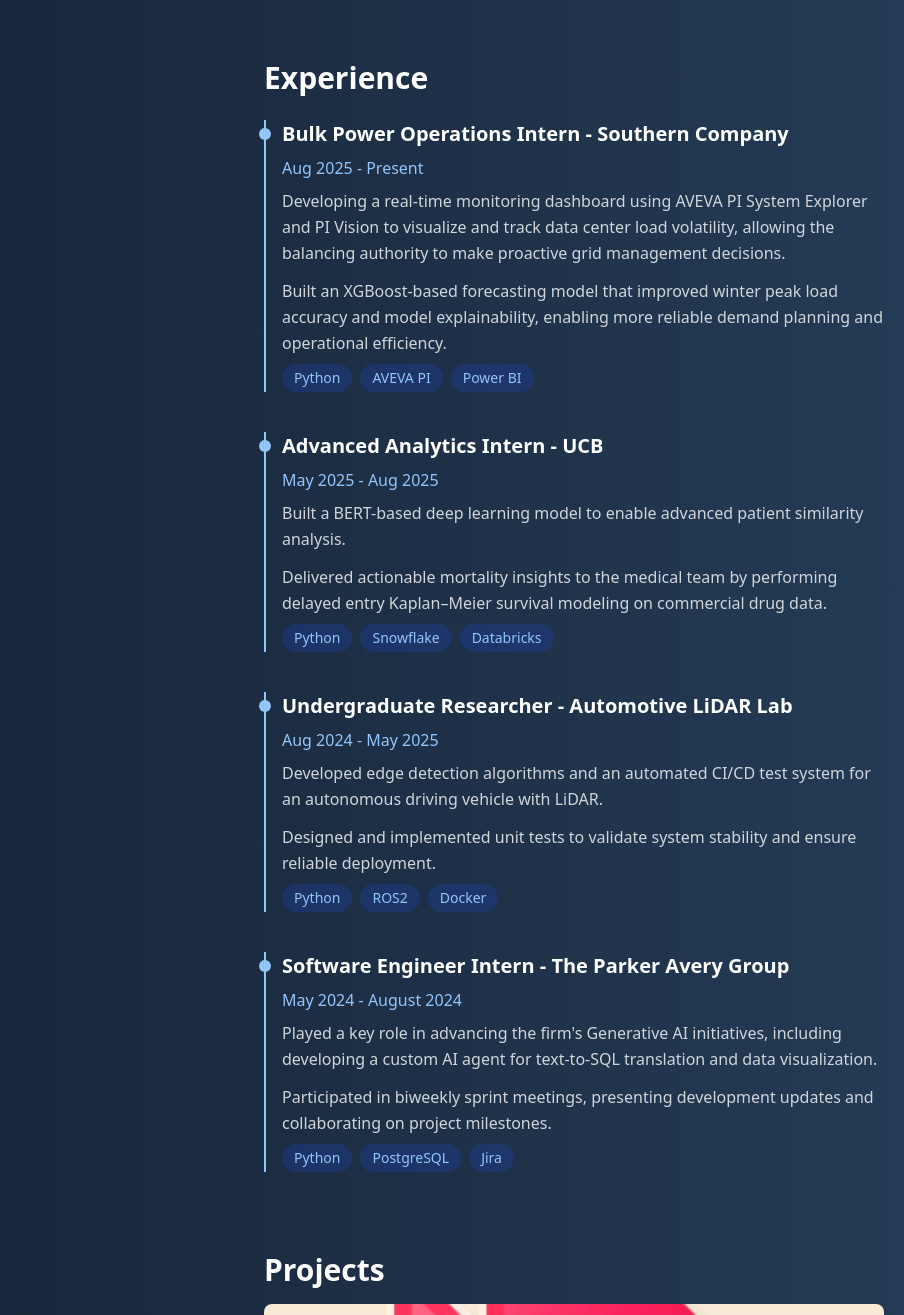
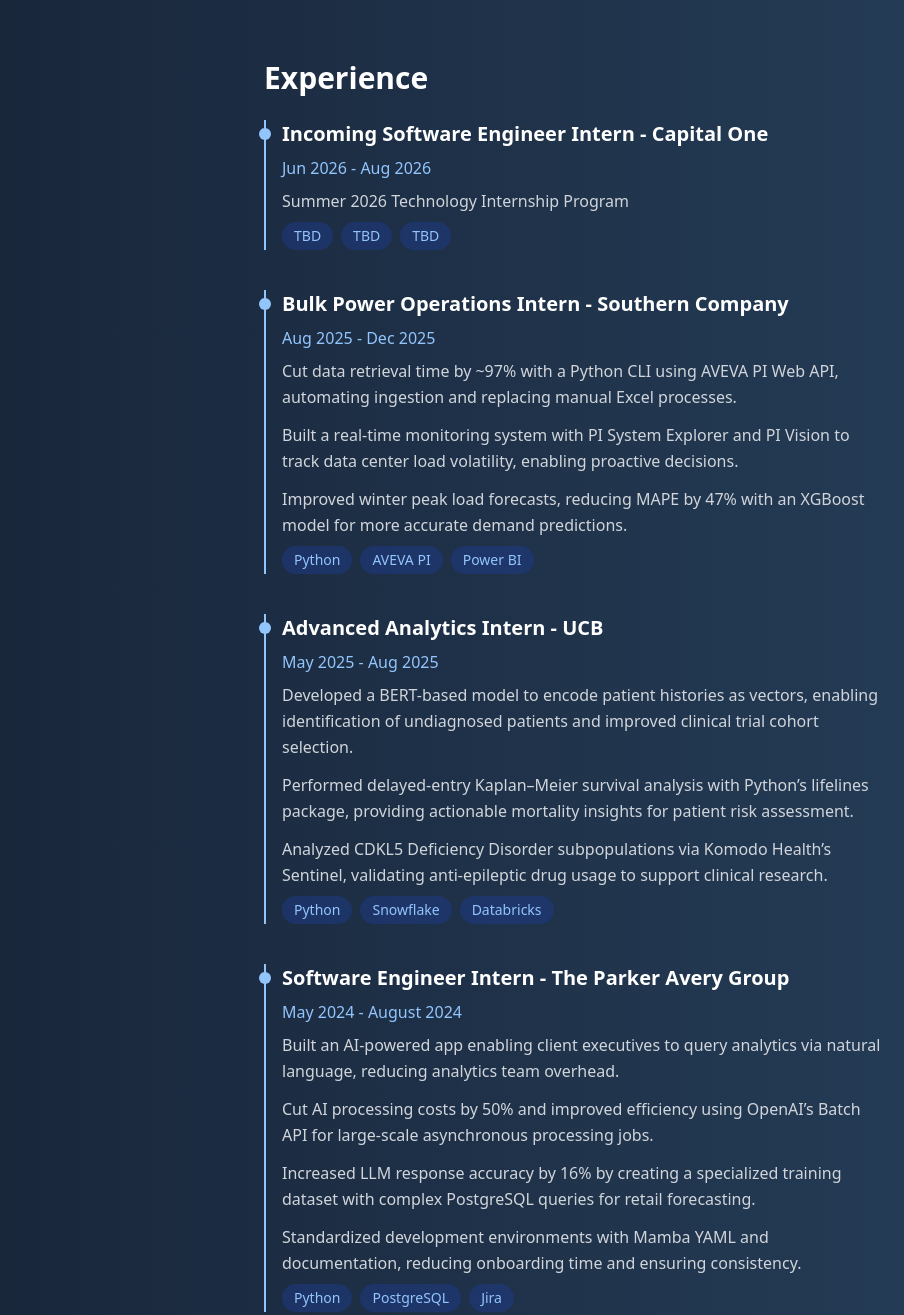
Before and after one commit to birastor22/Portfolio-Website, a website: page index.html in a window 1280 px wide. Shown: the part 1700-3015 px from the top of the page, without its empty margins (376-1280 px from the left). Drawn offline with nearby package versions, Linux system fonts and the light colour scheme.

Commit message:
added canonical and updated info

```diff
--- a/index.html
+++ b/index.html
@@ -9,6 +9,7 @@
     <script src="https://cdn.jsdelivr.net/particles.js/2.0.0/particles.min.js"></script>
     <meta name="keywords" content="Ben Irastorza, Ben Irastorza Portfolio, Web Developer Ben Irastorza, Ben Irastorza Website, Portfolio Website, Web Development">
     <meta name="author" content="Ben Irastorza">
+    <link rel="canonical" href="https://www.ben-irastorza.dev/" />
     <meta property="og:title" content="Ben Irastorza Portfolio Website.">
     <meta property="og:description" content="Ben Irastorza Portfolio Website.">
     <meta property="og:image" content="assets/images/og_image.jpeg">
@@ -237,6 +238,32 @@
                 <h2 class="text-3xl font-bold text-white mb-6">Experience</h2>
                 <div class="experience max-w-3xl space-y-10">
 
+                    <!-- Incoming Experience Item -->
+                    <article class="relative pl-4 border-l-2 border-blue-300">
+                        <!-- Timeline dot -->
+                        <div class="absolute w-3 h-3 bg-blue-300 rounded-full -left-[7px] top-2"></div>
+                        <!-- Content -->
+                        <div class="space-y-2">
+                            <h3 class="text-xl font-semibold text-white">
+                                Incoming Software Engineer Intern -
+                                <a href="https://www.capitalone.com/" target="_blank" class="hover:text-orange-200 text-white font-semibold">Capital One</a>
+                            </h3>
+                            <h4 class="text-blue-300 font-medium">Jun 2026 - Aug 2026</h4>
+                            <!-- Description -->
+                            <div class="space-y-3 text-gray-300">
+                                <p class="leading-relaxed">
+                                    Summer 2026 Technology Internship Program
+                                </p>
+                            </div>
+                            <!-- Tools used -->
+                            <div class="flex flex-wrap gap-2 mt-5">
+                                <span class="px-3 py-1 text-sm bg-blue-900/50 text-blue-300 rounded-full">TBD</span>
+                                <span class="px-3 py-1 text-sm bg-blue-900/50 text-blue-300 rounded-full">TBD</span>
+                                <span class="px-3 py-1 text-sm bg-blue-900/50 text-blue-300 rounded-full">TBD</span>
+                            </div>
+                        </div>
+                    </article>
+
                     <!-- First Experience Item -->
                     <article class="relative pl-4 border-l-2 border-blue-300">
                         <!-- Timeline dot -->
@@ -247,14 +274,17 @@
                                 Bulk Power Operations Intern -
                                 <a href="https://www.southerncompany.com/" target="_blank" class="hover:text-orange-200 text-white font-semibold">Southern Company</a>
                             </h3>
-                            <h4 class="text-blue-300 font-medium">Aug 2025 - Present</h4>
+                            <h4 class="text-blue-300 font-medium">Aug 2025 - Dec 2025</h4>
                             <!-- Description -->
                             <div class="space-y-3 text-gray-300">
                                 <p class="leading-relaxed">
-                                    Developing a real-time monitoring dashboard using AVEVA PI System Explorer and PI Vision to visualize and track data center load volatility, allowing the balancing authority to make proactive grid management decisions.
+                                    Cut data retrieval time by ~97% with a Python CLI using AVEVA PI Web API, automating ingestion and replacing manual Excel processes.
                                 </p>
                                 <p class="leading-relaxed">
-                                    Built an XGBoost-based forecasting model that improved winter peak load accuracy and model explainability, enabling more reliable demand planning and operational efficiency.
+                                    Built a real-time monitoring system with PI System Explorer and PI Vision to track data center load volatility, enabling proactive decisions.
+                                </p>
+                                <p class="leading-relaxed">
+                                    Improved winter peak load forecasts, reducing MAPE by 47% with an XGBoost model for more accurate demand predictions.
                                 </p>
                             </div>
                             <!-- Tools used -->
@@ -280,10 +310,13 @@
                             <!-- Description -->
                             <div class="space-y-3 text-gray-300">
                                 <p class="leading-relaxed">
-                                    Built a BERT-based deep learning model to enable advanced patient similarity analysis.
+                                    Developed a BERT-based model to encode patient histories as vectors, enabling identification of undiagnosed patients and improved clinical trial cohort selection.
                                 </p>
                                 <p class="leading-relaxed">
-                                    Delivered actionable mortality insights to the medical team by performing delayed entry Kaplan–Meier survival modeling on commercial drug data.
+                                    Performed delayed-entry Kaplan–Meier survival analysis with Python’s lifelines package, providing actionable mortality insights for patient risk assessment.
+                                </p>
+                                <p class="leading-relaxed">
+                                    Analyzed CDKL5 Deficiency Disorder subpopulations via Komodo Health’s Sentinel, validating anti-epileptic drug usage to support clinical research.
                                 </p>
                             </div>
                             <!-- Tools used -->
@@ -302,35 +335,6 @@
                         <!-- Content -->
                         <div class="space-y-2">
                             <h3 class="text-xl font-semibold text-white">
-                                Undergraduate Researcher -
-                                <a href="https://vip.gatech.edu/teams/vvo" target="_blank" class="hover:text-orange-200 text-white font-semibold">Automotive LiDAR Lab</a>
-                            </h3>
-                            <h4 class="text-blue-300 font-medium">Aug 2024 - May 2025</h4>
-                            <!-- Description -->
-                            <div class="space-y-3 text-gray-300">
-                                <p class="leading-relaxed">
-                                    Developed edge detection algorithms and an automated CI/CD test system for an autonomous driving vehicle with LiDAR.
-                                </p>
-                                <p class="leading-relaxed">
-                                    Designed and implemented unit tests to validate system stability and ensure reliable deployment.
-                                </p>
-                            </div>
-                            <!-- Tools used -->
-                            <div class="flex flex-wrap gap-2 mt-5">
-                                <span class="px-3 py-1 text-sm bg-blue-900/50 text-blue-300 rounded-full">Python</span>
-                                <span class="px-3 py-1 text-sm bg-blue-900/50 text-blue-300 rounded-full">ROS2</span>
-                                <span class="px-3 py-1 text-sm bg-blue-900/50 text-blue-300 rounded-full">Docker</span>
-                            </div>
-                        </div>
-                    </article>
-
-                    <!-- Fourth Experience Item -->
-                    <article class="relative pl-4 border-l-2 border-blue-300">
-                        <!-- Timeline dot -->
-                        <div class="absolute w-3 h-3 bg-blue-300 rounded-full -left-[7px] top-2"></div>
-                        <!-- Content -->
-                        <div class="space-y-2">
-                            <h3 class="text-xl font-semibold text-white">
                                 Software Engineer Intern -
                                 <a href="https://parkeravery.com" target="_blank" class="hover:text-orange-200 text-white font-semibold">The Parker Avery Group</a>
                             </h3>
@@ -338,10 +342,16 @@
                             <!-- Description -->
                             <div class="space-y-3 text-gray-300">
                                 <p class="leading-relaxed">
-                                    Played a key role in advancing the firm's Generative AI initiatives, including developing a custom AI agent for text-to-SQL translation and data visualization.
+                                    Built an AI-powered app enabling client executives to query analytics via natural language, reducing analytics team overhead.
                                 </p>
                                 <p class="leading-relaxed">
-                                    Participated in biweekly sprint meetings, presenting development updates and collaborating on project milestones.
+                                    Cut AI processing costs by 50% and improved efficiency using OpenAI’s Batch API for large-scale asynchronous processing jobs.
+                                </p>
+                                <p class="leading-relaxed">
+                                    Increased LLM response accuracy by 16% by creating a specialized training dataset with complex PostgreSQL queries for retail forecasting.
+                                </p>
+                                <p class="leading-relaxed">
+                                    Standardized development environments with Mamba YAML and documentation, reducing onboarding time and ensuring consistency.
                                 </p>
                             </div>
                             <!-- Tools used -->
@@ -421,7 +431,7 @@
     </div>
 
     <footer class="flex justify-center items-center py-4 w-full">
-        <p class="text-sm">© 2025 | Built by Ben Irastorza | All Rights Reserved.</p>
+        <p class="text-sm">© 2026 | Built by Ben Irastorza | All Rights Reserved.</p>
     </footer>
 
     <!-- Link to index.js -->
```
Also changed, not shown: 1 other file.
